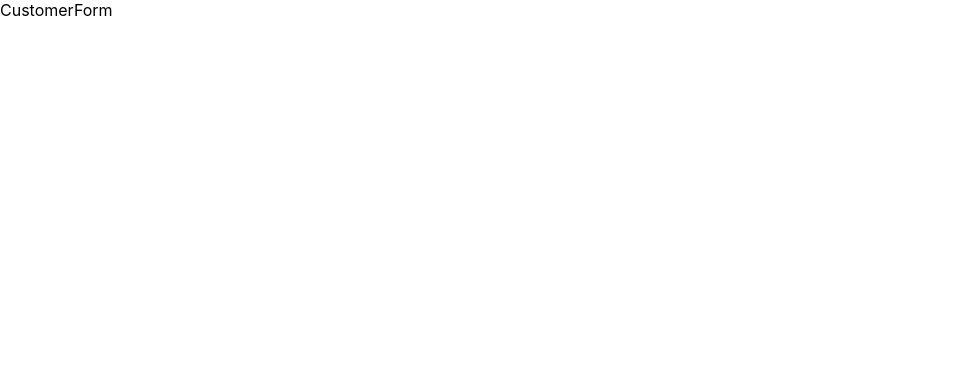
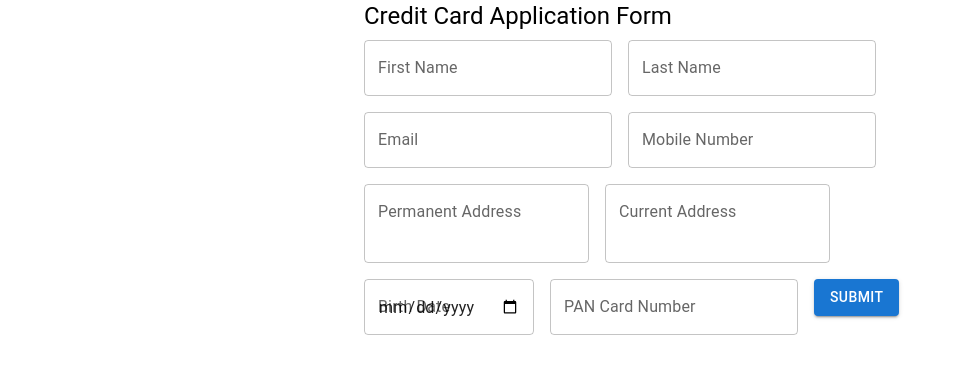
Before and after one commit to vinaygaikwad300/creditcard-sqaud1-reactjs, a React (Create React App) app: page / in a window 1280 px wide. Shown: the top 374 px of the page, without its empty margins (0-962 px from the left). Built offline with nearby package versions, Linux system fonts and the light colour scheme.

Commit message:
customer form page

```diff
--- a/src/pages/customerForm/CustomerForm.jsx
+++ b/src/pages/customerForm/CustomerForm.jsx
@@ -1,5 +1,209 @@
+import React, { useState } from "react";
+import {
+  TextField,
+  Button,
+  Container,
+  Typography,
+  Grid,
+  Box
+} from "@mui/material";
+
+const initialState = {
+  firstName: "",
+  lastName: "",
+  email: "",
+  mobile: "",
+  permanentAddress: "",
+  currentAddress: "",
+  birthDate: "",
+  pan: ""
+};
 export const CustomerForm = () => {
+  const [form, setForm] = useState(initialState);
+  const [errors, setErrors] = useState({});
+
+  const handleChange = (e) => {
+    setForm({ ...form, [e.target.name]: e.target.value });
+  };
+
+  const validate = () => {
+    let newErrors = {};
+
+    if (!form.firstName.trim()) newErrors.firstName = "First name is required";
+    if (!form.lastName.trim()) newErrors.lastName = "Last name is required";
+
+    if (!form.email) {
+      newErrors.email = "Email is required";
+    } else if (!/\S+@\S+\.\S+/.test(form.email)) {
+      newErrors.email = "Invalid email";
+    }
+
+    if (!form.mobile) {
+      newErrors.mobile = "Mobile number is required";
+    } else if (!/^[6-9]\d{9}$/.test(form.mobile)) {
+      newErrors.mobile = "Invalid mobile number";
+    }
+
+    if (!form.permanentAddress)
+      newErrors.permanentAddress = "Permanent address required";
+
+    if (!form.currentAddress)
+      newErrors.currentAddress = "Current address required";
+
+    if (!form.birthDate)
+      newErrors.birthDate = "Birthdate required";
+
+    if (!form.pan) {
+      newErrors.pan = "PAN required";
+    } else if (!/^[A-Z]{5}[0-9]{4}[A-Z]{1}$/.test(form.pan)) {
+      newErrors.pan = "Invalid PAN (ABCDE1234F)";
+    }
+
+    return newErrors;
+  };
+
+  const handleSubmit = (e) => {
+    e.preventDefault();
+    const validationErrors = validate();
+
+    if (Object.keys(validationErrors).length > 0) {
+      setErrors(validationErrors);
+    } else {
+      console.log("Form Data:", form);
+      alert("Form submitted successfully!");
+      setForm(initialState);
+      setErrors({});
+    }
+  };
+
   return (
-    <div>CustomerForm</div>
-  )
+    <Container maxWidth="sm">
+      <Box mt={6}>
+        <Typography variant="h5" gutterBottom>
+          Credit Card Application Form
+        </Typography>
+
+        <form onSubmit={handleSubmit}>
+          <Grid container spacing={2}>
+
+            <Grid item xs={6}>
+              <TextField
+                label="First Name"
+                name="firstName"
+                fullWidth
+                value={form.firstName}
+                onChange={handleChange}
+                error={!!errors.firstName}
+                helperText={errors.firstName}
+              />
+            </Grid>
+
+            <Grid item xs={6}>
+              <TextField
+                label="Last Name"
+                name="lastName"
+                fullWidth
+                value={form.lastName}
+                onChange={handleChange}
+                error={!!errors.lastName}
+                helperText={errors.lastName}
+              />
+            </Grid>
+
+            <Grid item xs={12}>
+              <TextField
+                label="Email"
+                name="email"
+                fullWidth
+                value={form.email}
+                onChange={handleChange}
+                error={!!errors.email}
+                helperText={errors.email}
+              />
+            </Grid>
+
+            <Grid item xs={12}>
+              <TextField
+                label="Mobile Number"
+                name="mobile"
+                fullWidth
+                value={form.mobile}
+                onChange={handleChange}
+                error={!!errors.mobile}
+                helperText={errors.mobile}
+              />
+            </Grid>
+
+            <Grid item xs={12}>
+              <TextField
+                label="Permanent Address"
+                name="permanentAddress"
+                fullWidth
+                multiline
+                rows={2}
+                value={form.permanentAddress}
+                onChange={handleChange}
+                error={!!errors.permanentAddress}
+                helperText={errors.permanentAddress}
+              />
+            </Grid>
+
+            <Grid item xs={12}>
+              <TextField
+                label="Current Address"
+                name="currentAddress"
+                fullWidth
+                multiline
+                rows={2}
+                value={form.currentAddress}
+                onChange={handleChange}
+                error={!!errors.currentAddress}
+                helperText={errors.currentAddress}
+              />
+            </Grid>
+
+            <Grid item xs={12}>
+              <TextField
+                label="Birth Date"
+                name="birthDate"
+                type="date"
+                fullWidth
+                InputLabelProps={{ shrink: true }}
+                value={form.birthDate}
+                onChange={handleChange}
+                error={!!errors.birthDate}
+                helperText={errors.birthDate}
+              />
+            </Grid>
+
+            <Grid item xs={12}>
+              <TextField
+                label="PAN Card Number"
+                name="pan"
+                fullWidth
+                value={form.pan}
+                onChange={(e) =>
+                  handleChange({
+                    target: {
+                      name: "pan",
+                      value: e.target.value.toUpperCase()
+                    }
+                  })
+                }
+                error={!!errors.pan}
+                helperText={errors.pan}
+              />
+            </Grid>
+
+            <Grid item xs={12}>
+              <Button type="submit" variant="contained" fullWidth>
+                Submit
+              </Button>
+            </Grid>
+
+          </Grid>
+        </form>
+      </Box>
+    </Container>
+  );
 }
```
